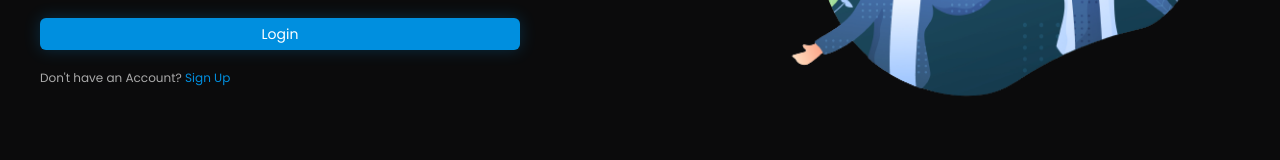
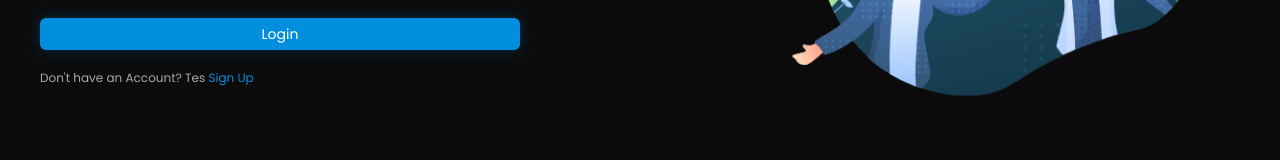
Before and after one commit to galeiro/frontend-lelang, a React (Create React App) app: page /login in a window 1280 px wide. Shown: the part 318-478 px from the top of the page. Built offline with nearby package versions, Linux system fonts and the light colour scheme.

Commit message:
ubah: login

```diff
--- a/src/pages/auth/login.jsx
+++ b/src/pages/auth/login.jsx
@@ -91,7 +91,7 @@ export default function Login() {
               />
             </form>
             <small className="text-xs text-[#AAAAAA]">
-              Don't have an Account?{" "}
+              Don't have an Account? Tes{" "}
               <Link to={"/register"} className="text-blue-theme">
                 Sign Up
               </Link>
```
